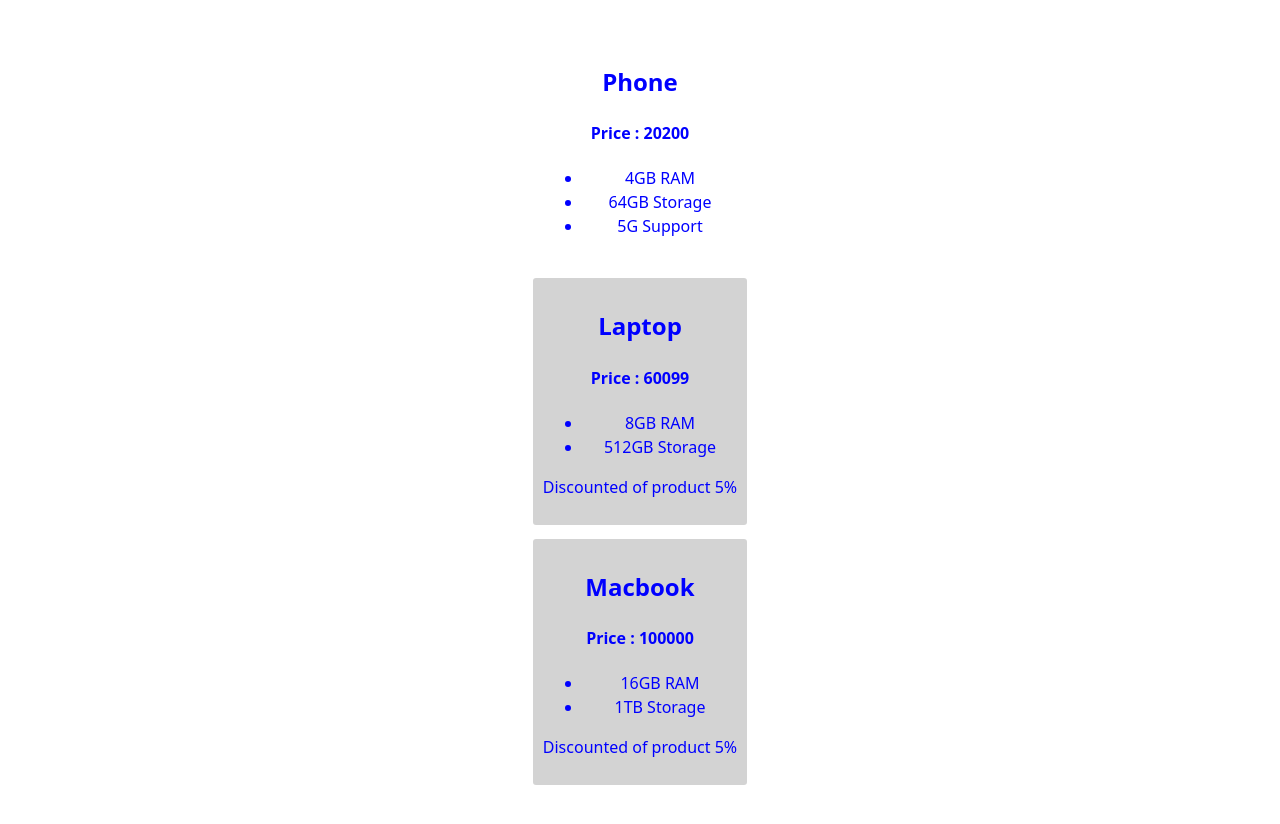
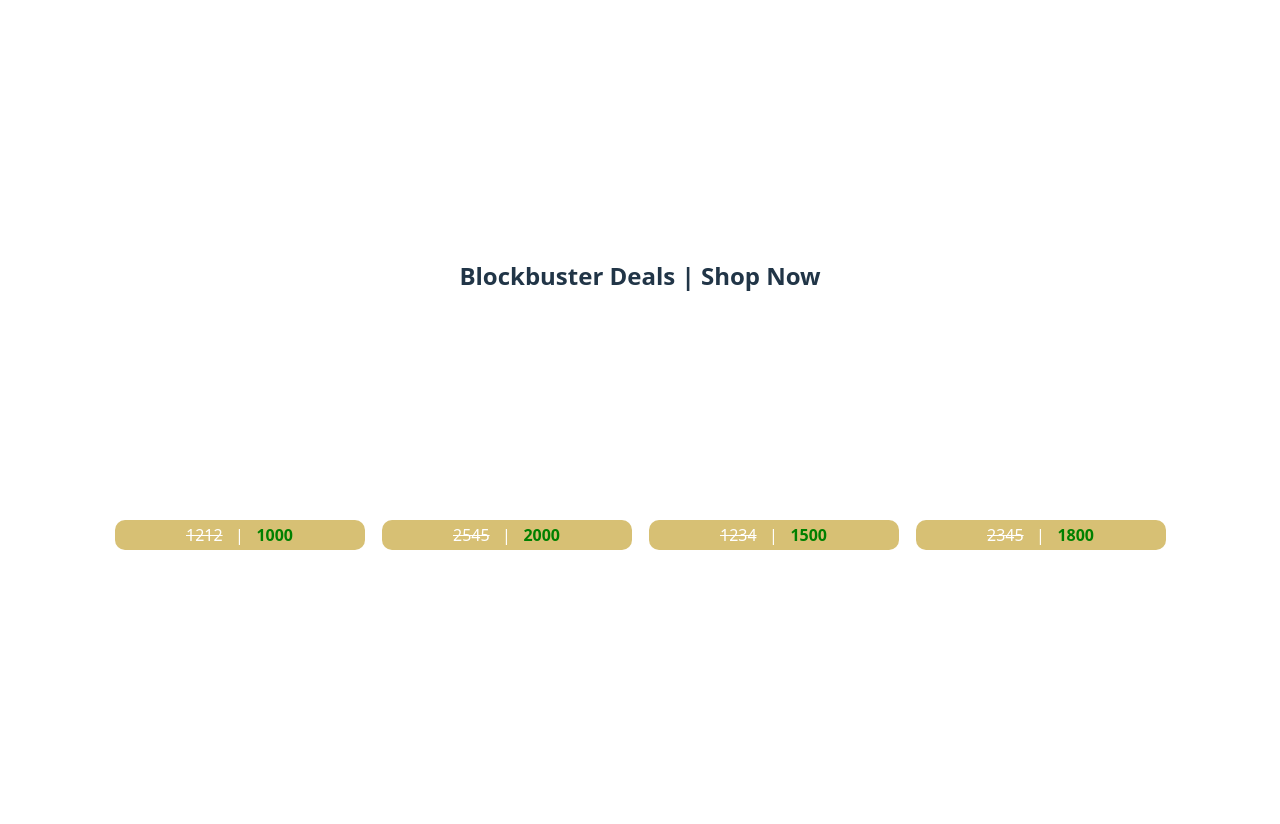
Before and after one commit to siddhant-gavai/my-app, a React (Vite) app: page / in a window 1280 px wide. Shown: the top 824 px of the page. After the commit the page ends 800 px from the top, so only its background shows below. Built offline with nearby package versions, Linux system fonts and the light colour scheme.

Commit message:
Day 2: Render product cards from 2D array with description, old & new price and custom styling

```diff
--- a/src/App.jsx
+++ b/src/App.jsx
@@ -1,12 +1,10 @@
 import "./App.css";
-import React from "react";
-import Title from "./Title";
-import MultipleButtons from "./MultipleButtons";
 import ProductTab from "./ProductTab";
 
 function App() {
   return (
     <>
+      <h2>Blockbuster Deals | Shop Now</h2>
       <ProductTab />
     </>
   );
--- /dev/null
+++ b/src/Price.jsx
@@ -0,0 +1,26 @@
+export default function Price({ oldPrice, newPrice }) {
+  let oldStyles = {
+    textDecorationLine: "line-through",
+  };
+  let newStyles = {
+    color: "green",
+    fontWeight: "bold",
+  };
+  let styles = {
+    display: "flex",
+    justifyContent: "center",
+    alignItems: "center",
+    backgroundColor: "#d7c074ff",
+    height: "30px",
+    borderRadius: "10px",
+  };
+  return (
+    <div className="Price" style={styles}>
+      <span style={oldStyles}>{oldPrice}</span>
+      &nbsp;&nbsp;&nbsp;
+      <span> | </span>
+      &nbsp;&nbsp;&nbsp;
+      <span style={newStyles}>{newPrice}</span>
+    </div>
+  );
+}
--- a/src/Product.css
+++ b/src/Product.css
@@ -2,5 +2,8 @@
   border: 2px solid white;
   border-radius: 10px;
   margin-bottom: 10px;
-  padding: 0 10px;
+  /* padding: 0 10px;  */
+  color: white;
+  width: 250px;
+  height: auto;
 }
--- a/src/Product.jsx
+++ b/src/Product.jsx
@@ -1,23 +1,22 @@
 import "./Product.css";
-function product({ title, price, features }) {
-  let isDiscounted = price > 30000;
-  let styles = {
-    color: "blue",
-    backgroundColor: isDiscounted ? "lightgray" : null,
-    padding: "10px",
-    borderRadius: "5px",
-  };
+import Price from "./Price";
+
+function Product({ title = "Apple Mouse", idx }) {
+  let oldPrice = ["1212", "2545", "1234", "2345"];
+  let newPrice = ["1000", "2000", "1500", "1800"];
+  let Description = [
+    ["This is a great product", "It has amazing features"],
+    ["This is an amazing product", "It is very useful"],
+    ["This is a fantastic product", "It has great quality"],
+    ["This is a superb product", "It is very affordable"],
+  ];
   return (
-    <div className="Product" style={styles}>
-      <h2> {title} </h2>
-      <h4> Price : {price} </h4>
-      <ul>
-        {features.map((feature, index) => (
-          <li key={index}>{feature}</li>
-        ))}
-      </ul>
-      {isDiscounted ? <p>Discounted of product 5% </p> : null}
+    <div className="Product">
+      <h1> {title} </h1>
+      <p> {Description[idx][0]} </p>
+      <p> {Description[idx][1]} </p>
+      <Price oldPrice={oldPrice[idx]} newPrice={newPrice[idx]} />
     </div>
   );
 }
-export default product;
+export default Product;
--- a/src/ProductTab.jsx
+++ b/src/ProductTab.jsx
@@ -1,14 +1,19 @@
 import Product from "./Product";
 
 function ProductTab() {
-  const options1 = ["4GB RAM", "64GB Storage", "5G Support"];
-  const options2 = ["8GB RAM", "512GB Storage"];
-  const options3 = ["16GB RAM", "1TB Storage"];
+  let styles = {
+    display: "flex",
+    flexWrap: "wrap",
+    justifyContent: "space-around",
+    alignItems: "center",
+    gap: "13px",
+  };
   return (
-    <div>
-      <Product title="Phone" price="20200" features={options1} />
-      <Product title=" Laptop" price="60099" features={options2} />
-      <Product title="Macbook" price="100000" features={options3} />
+    <div style={styles}>
+      <Product title="Product1" idx={0} />
+      <Product title="Product2" idx={1} />
+      <Product title="Product3" idx={2} />
+      <Product title="Product4" idx={3} />
     </div>
   );
 }
```
Also changed, not shown: src/MsgBox.jsx (added, +11 -0 lines).
